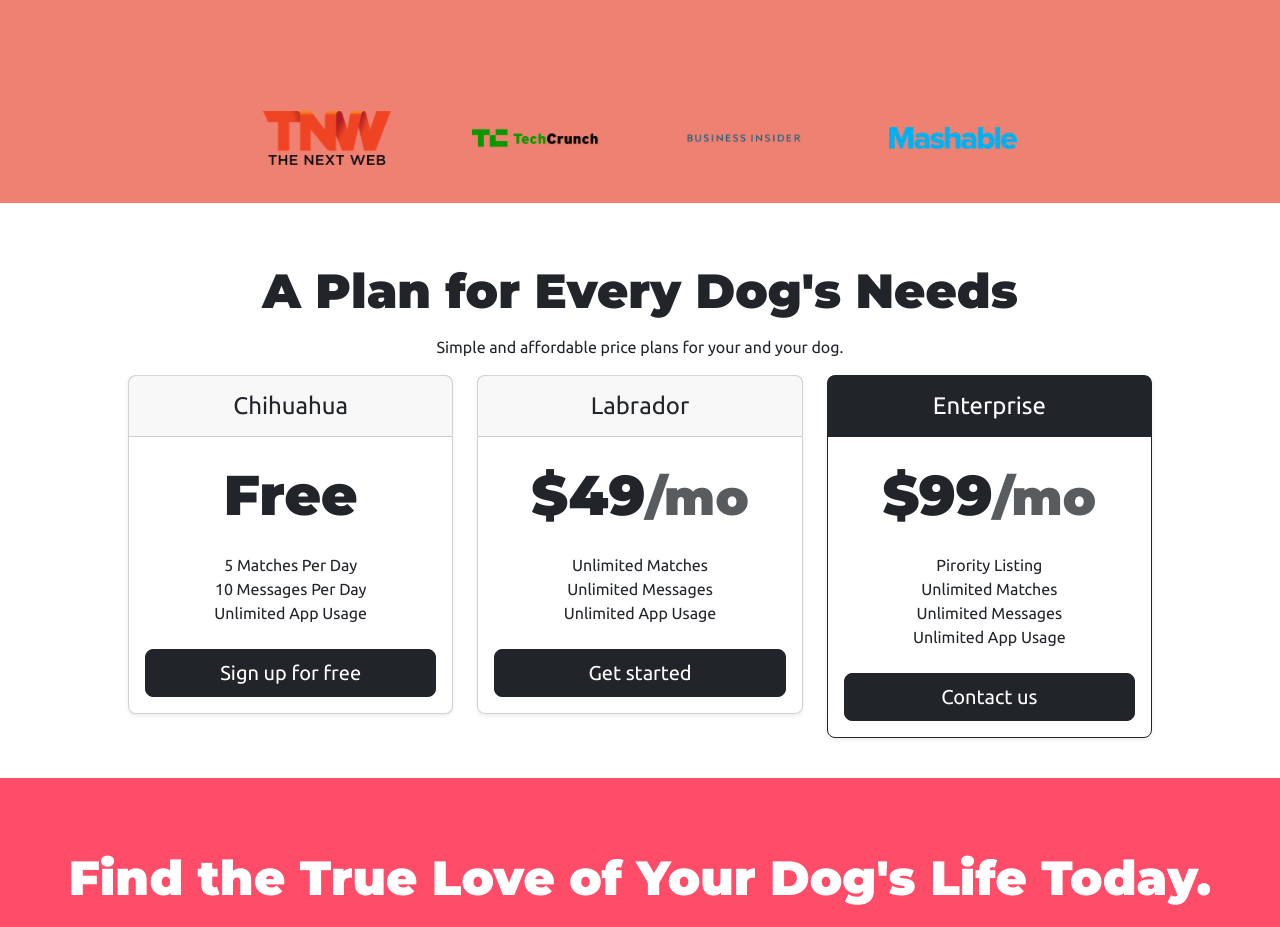
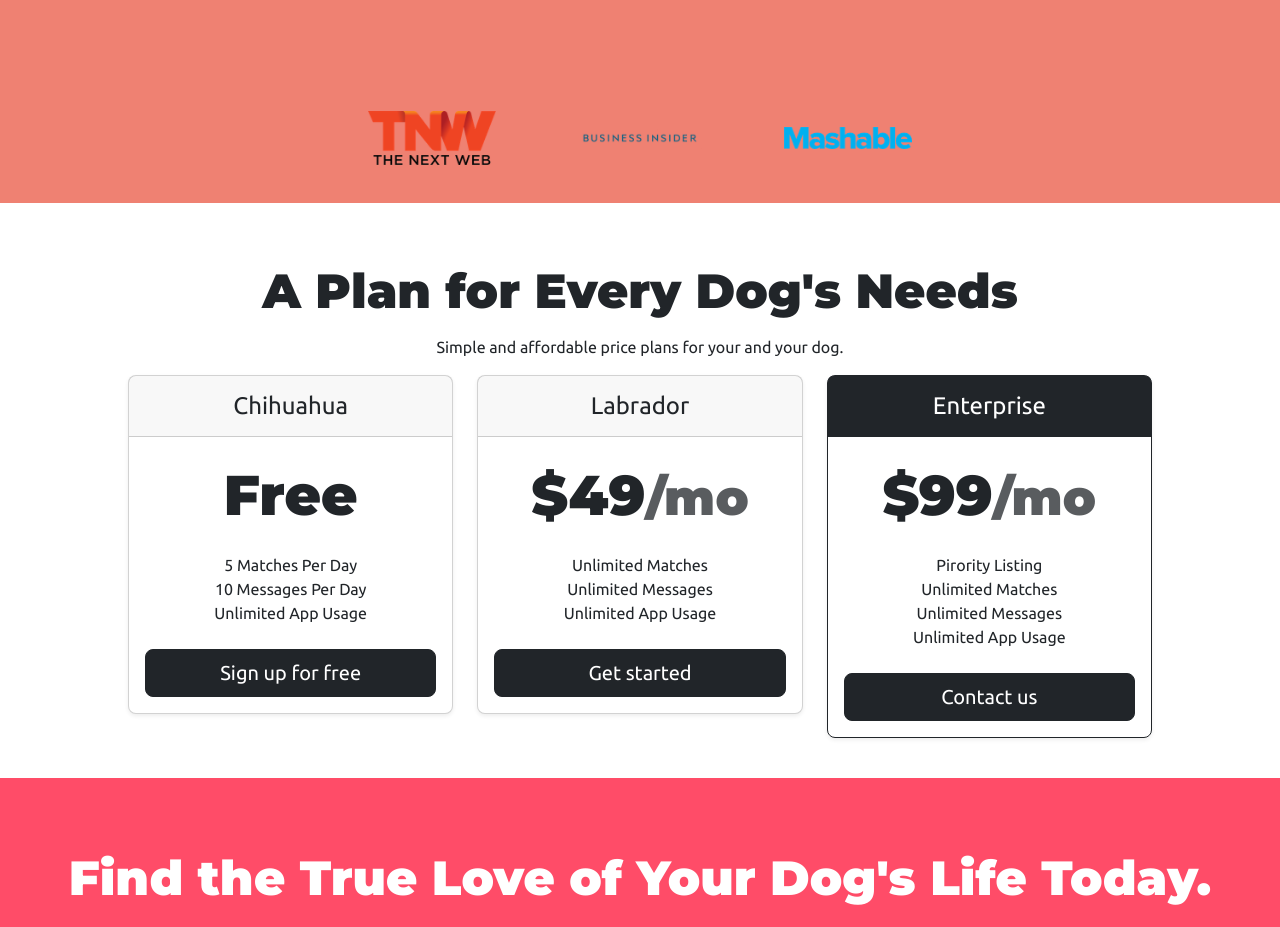
Before and after one commit to razorpro9981/tindog, a plain HTML site: page index.html in a window 1280 px wide. Shown: the part 1620-2547 px from the top of the page. Drawn offline with nearby package versions, Linux system fonts and the light colour scheme.

Commit message:
Update index.html

```diff
--- a/index.html
+++ b/index.html
@@ -119,7 +119,7 @@
 
     <section id="press">
       <img class="press-icons" src="images/tnw.png" alt="tnw-logo" />
-      <img class="press-icons" src="images/techcrunch.png" alt="tc-logo" />
+<!--       <img class="press-icons" src="images/techcrunch.png" alt="tc-logo" /> -->
       <img class="press-icons" src="images/bizinsider.png" alt="biz-insider-logo" />
       <img class="press-icons" src="images/mashable.png" alt="mashable-logo" />
     </section>
```
